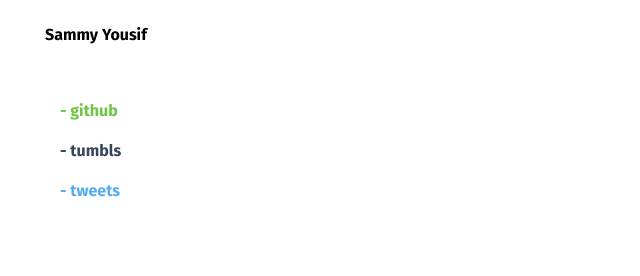
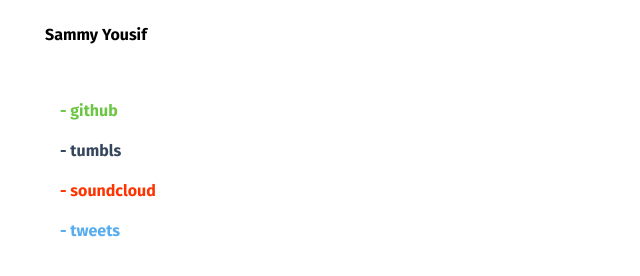
Before and after one commit to syousif94/syousif94.github.io, a plain HTML site: page index.html in a window 1280 px wide. Shown: the whole page, without its empty margins (0-640 px from the left). Drawn offline with Linux system fonts and the light colour scheme.

Commit message:
added soundcloud

```diff
--- a/css/style.css
+++ b/css/style.css
@@ -59,7 +59,12 @@
 	color: #35465c;
 }
 
+.soundcloud {
+	-webkit-animation: fade 1s .7s 1 forwards;
+	color: #f30;
+}
+
 .twitter {
-	-webkit-animation: fade 1s .7s 1 forwards;
+	-webkit-animation: fade 1s .8s 1 forwards;
 	color: #55acee;
 }
--- a/index.html
+++ b/index.html
@@ -17,6 +17,9 @@
 		<a href='http://blog.syousif.me'>
 			<li class='tumblr link'>- tumbls</li>
 		</a>
+		<a href='https://soundcloud.com/sammy-yousif'>
+			<li class='soundcloud link'>- soundcloud</li>
+		</a>
 		<a href='https://twitter.com/hamidftw'>
 			<li class='twitter link'>- tweets</li>
 		</a>
```
